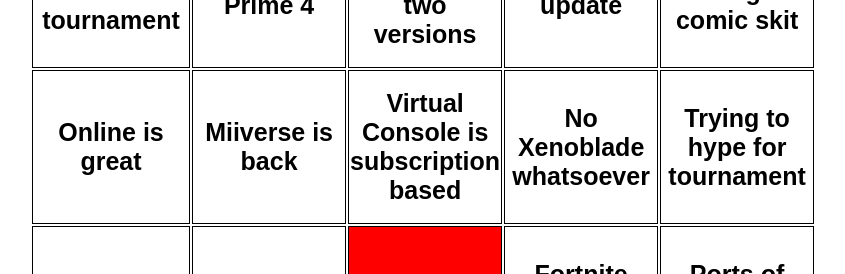
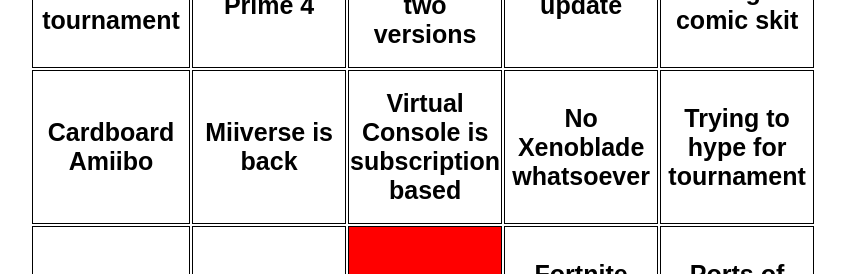
Before and after one commit to Naouak/e3-bingo, a plain HTML site: page index.html in a window 1280 px wide. Shown: the part 207-481 px from the top of the page, without its empty margins (217-1062 px from the left). Drawn offline with Linux system fonts and the light colour scheme.

Commit message:
Cardboard Amiibo

```diff
--- a/index.html
+++ b/index.html
@@ -54,7 +54,7 @@
             <td>Reggie doing a comic skit</td>
         </tr>
         <tr>
-            <td>Online is great</td>
+            <td>Cardboard Amiibo</td>
             <td>Miiverse is back</td>
             <td>Virtual Console is subscription based</td>
             <td>No Xenoblade whatsoever</td>
```
